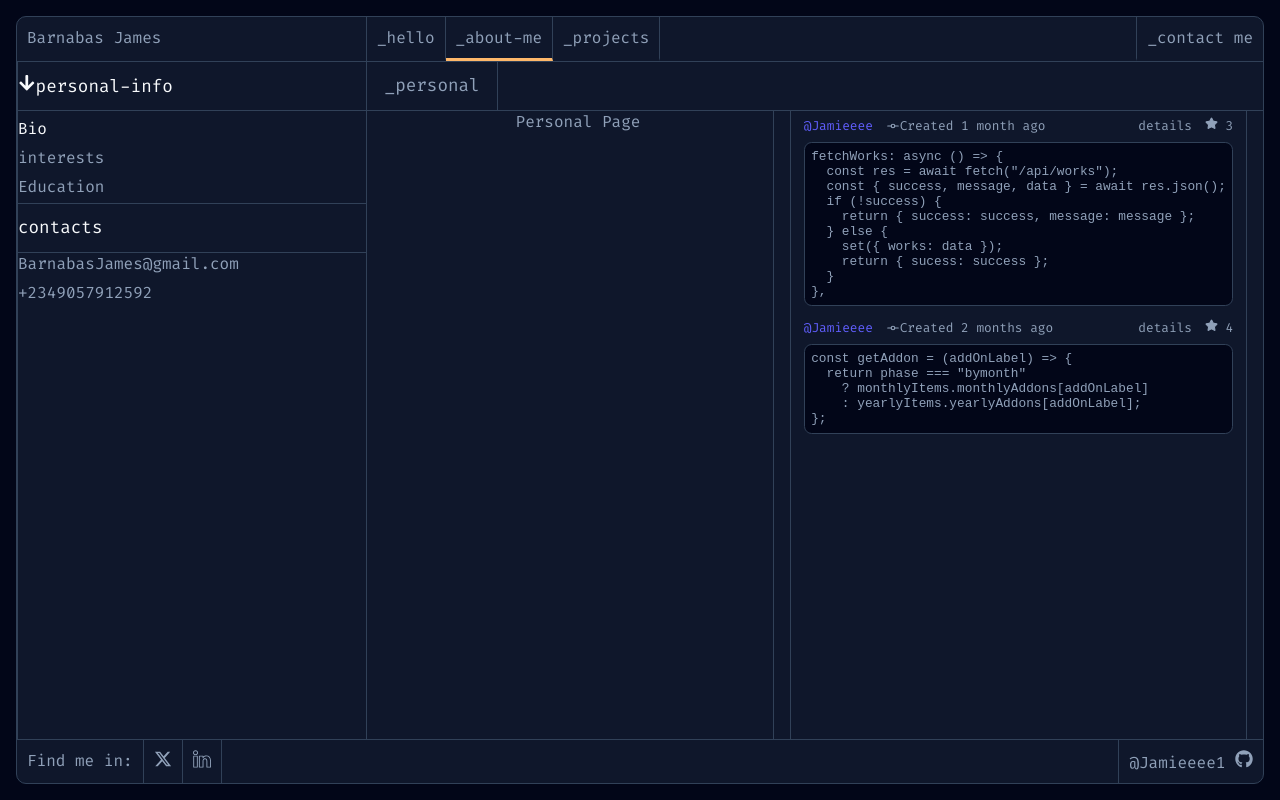
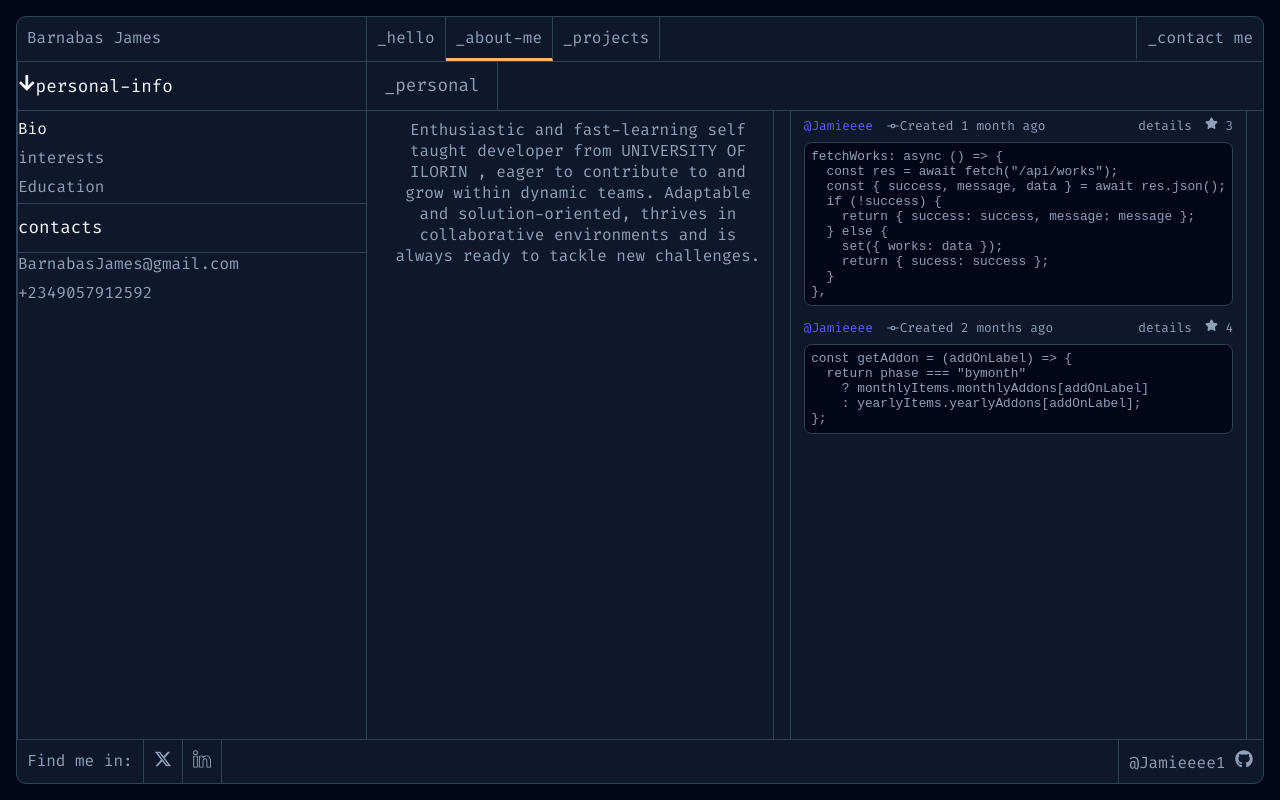
Before and after one commit to Jamieeee1/my-site, a React (Vite) app: page /aboutme in a window 1280 px wide. Built offline with nearby package versions, Linux system fonts and the light colour scheme.

Commit message:
back to this now

```diff
--- a/src/pages/Aboutpages/Education.jsx
+++ b/src/pages/Aboutpages/Education.jsx
@@ -1,11 +1,11 @@
-import React from 'react'
+import React from "react";
+
+const education = `Federal Government College Minna
+Federal Polytechnic Bida, Niger State (OND) - Mechanical Enginnering
+University of Ilorin - Mechanical Engineering`;
 
 const Education = () => {
-  return (
-    <div>
-      Education stuff
-    </div>
-  )
-}
+  return <div>Education stuff</div>;
+};
 
-export default Education
+export default Education;
--- a/src/pages/Aboutpages/Interests.jsx
+++ b/src/pages/Aboutpages/Interests.jsx
@@ -1,4 +1,13 @@
 import React from "react";
+
+const interests = `Frontend web development
+fullstack web development
+Anything Javascript (because why not)
+
+/** As an Engineering graduate
+* Python
+* Simulation
+* Structural analysis`;
 
 const Interests = () => {
   return <div>Interets pages </div>;
--- a/src/pages/Aboutpages/Personal.jsx
+++ b/src/pages/Aboutpages/Personal.jsx
@@ -1,11 +1,24 @@
-import React from 'react'
+import React from "react";
 
 const Personal = () => {
   return (
-    <div>
-      Personal Page
+    <div className="about-outlet-inner">
+      <p
+        style={{
+          display: "flex",
+          textAlign: "center",
+          maxWidth: "500px",
+          // border: "1px solid rgba(49, 65, 88, 1)",
+          // paddingBlock: "1em",
+        }}
+      >
+        Enthusiastic and fast-learning self taught developer from UNIVERSITY OF
+        ILORIN , eager to contribute to and grow within dynamic teams. Adaptable
+        and solution-oriented, thrives in collaborative environments and is
+        always ready to tackle new challenges.
+      </p>
     </div>
-  )
-}
+  );
+};
 
-export default Personal
+export default Personal;
```
